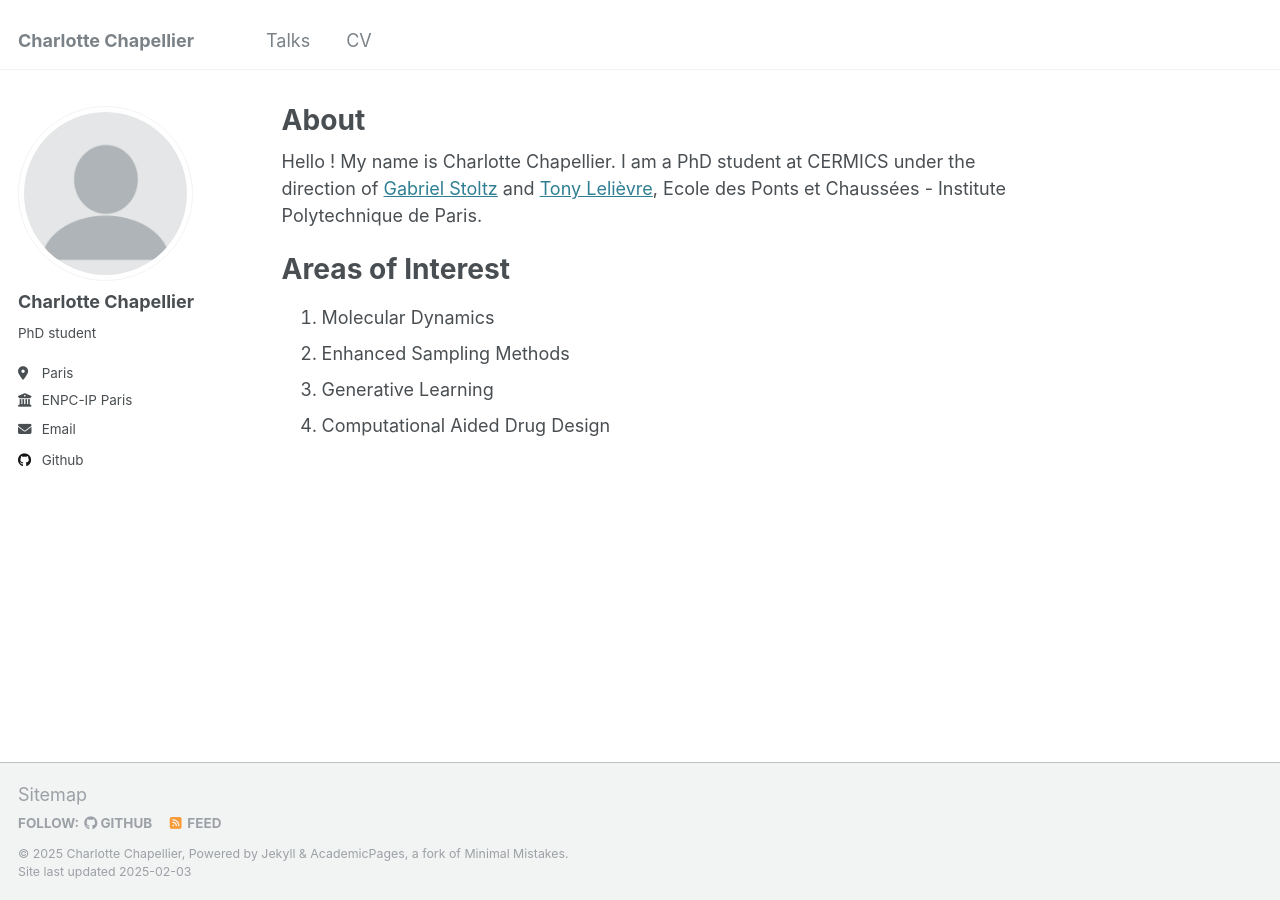
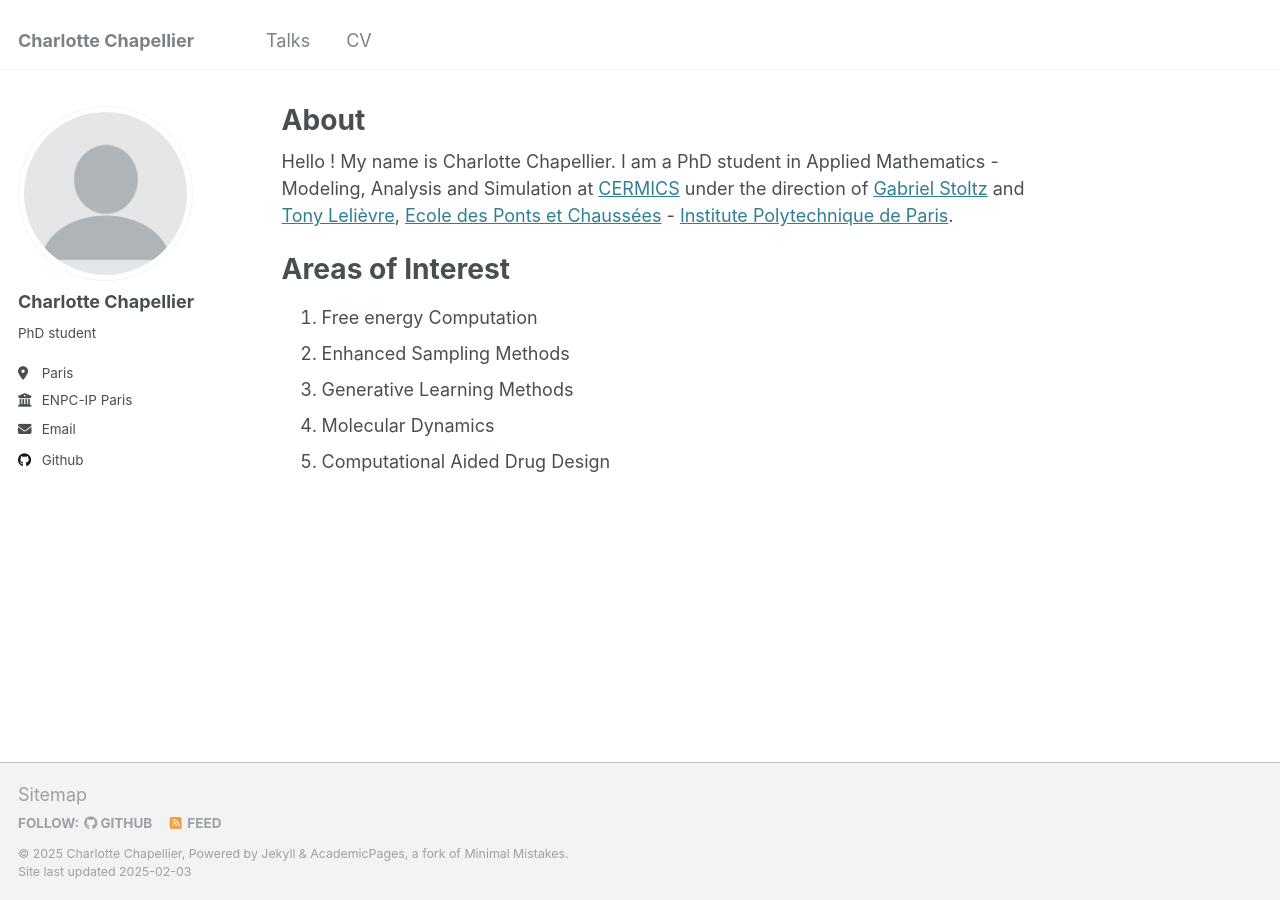
Before and after one commit to chapellier-c/chapellier-c, a Jekyll site: the page built from _pages/about.md, in a window 1280 px wide. Built offline with Jekyll 4.4.1, drawn with Linux system fonts in a browser that asks for light colours.

Commit message:
Update about.md
Added more external links and precisions to my "About me" page

```diff
--- a/_pages/about.md
+++ b/_pages/about.md
@@ -6,11 +6,12 @@ redirect_from:
   - /about/
   - /about.html
 ---
-Hello ! My name is Charlotte Chapellier. I am a PhD student at CERMICS under the direction of [Gabriel Stoltz](https://cermics-lab.enpc.fr/gabriel-stoltz/) and [Tony Lelièvre](http://cermics.enpc.fr/~lelievre/), Ecole des Ponts et Chaussées - Institute Polytechnique de Paris.
+Hello ! My name is Charlotte Chapellier. I am a PhD student in Applied Mathematics - Modeling, Analysis and Simulation at [CERMICS](https://cermics-lab.enpc.fr) under the direction of [Gabriel Stoltz](https://cermics-lab.enpc.fr/gabriel-stoltz/) and [Tony Lelièvre](http://cermics.enpc.fr/~lelievre/), [Ecole des Ponts et Chaussées](https://ecoledesponts.fr) - [Institute Polytechnique de Paris](https://www.ip-paris.fr).
 
 Areas of Interest
 ======
-1. Molecular Dynamics
+1. Free energy Computation
 2. Enhanced Sampling Methods
-3. Generative Learning
-4. Computational Aided Drug Design
+3. Generative Learning Methods
+4. Molecular Dynamics
+5. Computational Aided Drug Design
```
